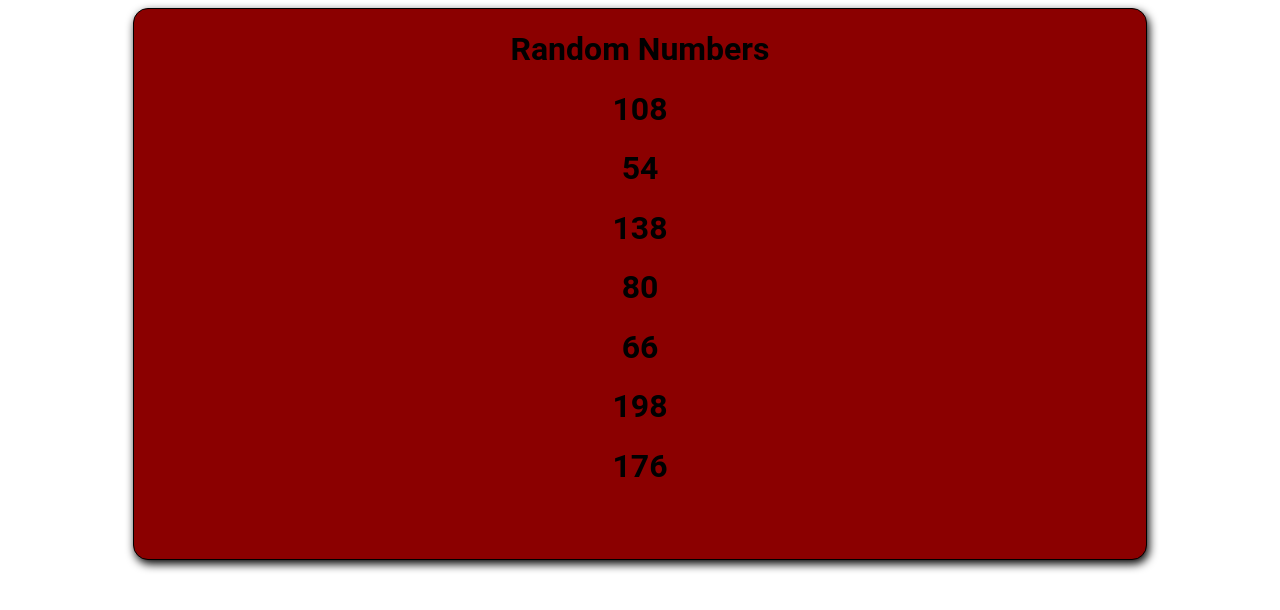
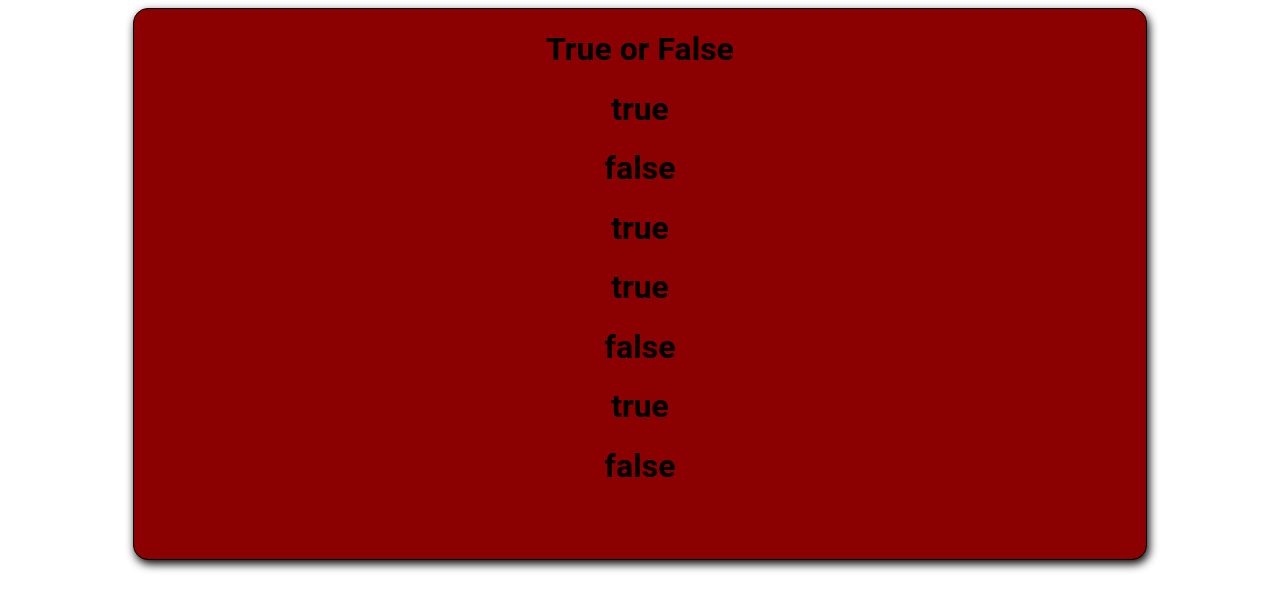
Before and after one commit to rickygeetchi/Working-with-Arrays-Part-4, a plain HTML site: page src/index.html in a window 1280 px wide. Drawn offline with Linux system fonts and the light colour scheme.

Commit message:
solutions to part 3

```diff
--- a/src/index.html
+++ b/src/index.html
@@ -8,9 +8,7 @@
 </head>
 <body>
     <div class="list" id="list">
-        <h1 class="name">Random Numbers</h1>
-
-
+        <h1 class="name">True or False</h1>
 
     </div>
 </body>
--- a/src/index.js
+++ b/src/index.js
@@ -1,6 +1,6 @@
 const myListDiv = document.getElementById('list');
-const myRandomNums = [54,27,69,40,33,99,88 ]
-const myHobbyList = document.getElementById('hobbies')
+const myBooleans = [false, true, false, false, true, false, true ]
+
 
 function addName(name) {
     const h1 = document.createElement('h1');
@@ -10,5 +10,5 @@ function addName(name) {
 
 }
 
-const numList = myRandomNums.map(number => number*2)
-numList.forEach(number => addName(number))
+const newBooleans = myBooleans.map(number => !number)
+newBooleans.forEach(number => addName(number))
```
Also changed, not shown: 1 other file.
